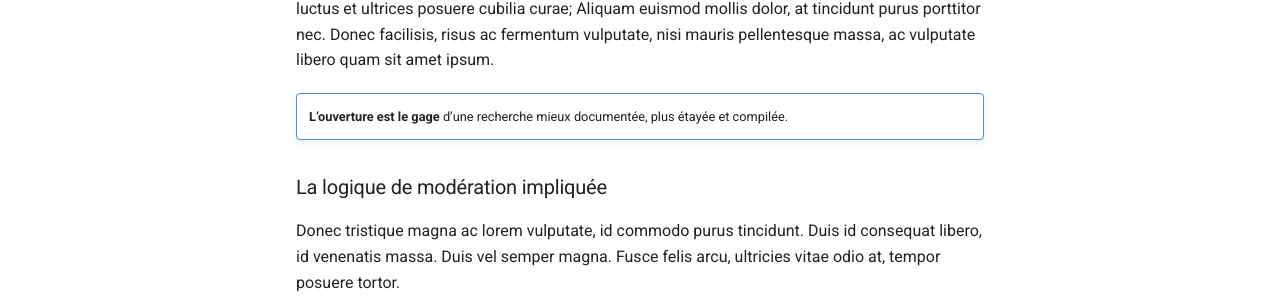
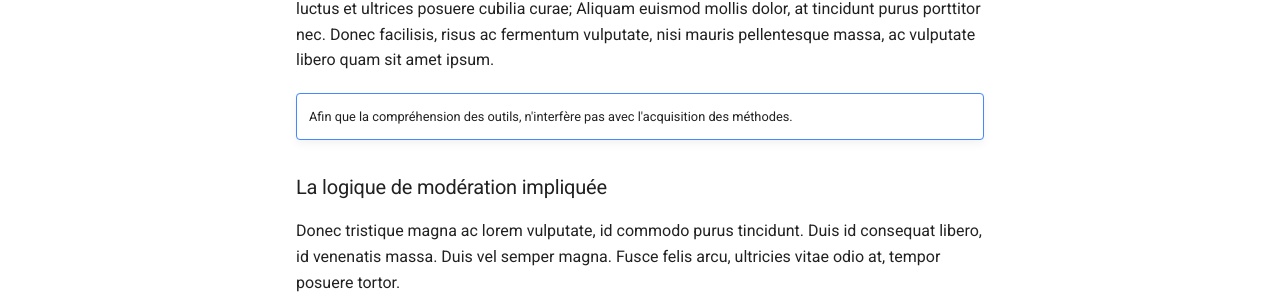
Before and after one commit to Konsilion/katalog-template, an MkDocs documentation site: the page built from docs/index.md, in a window 1280 px wide and 900 px high, scrolled down 1680 px. Shown: the part 372-673 px from the top of the window. Built offline with MkDocs 1.6.1 and Material for MkDocs 9.7.7, drawn with Linux system fonts in a browser that asks for light colours.

Commit message:
Update index.md

```diff
--- a/docs/index.md
+++ b/docs/index.md
@@ -60,7 +60,8 @@ Sed aliquet lectus dolor. Quisque nec euismod ligula. Donec iaculis mollis nibh
 
 !!! note ""
 
-    **L’ouverture est le gage** d’une recherche mieux documentée, plus étayée et compilée.
+    Afin que la compréhension des outils, n'interfère pas avec l'acquisition des méthodes.
+
 
 ### La logique de modération impliquée
 
```
